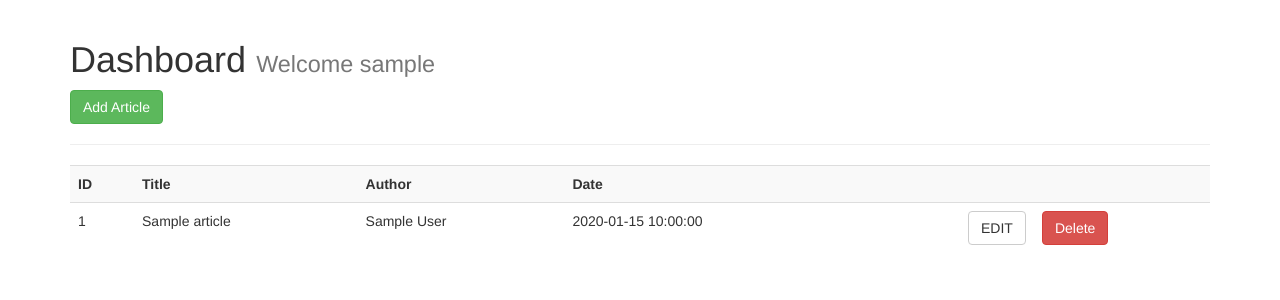
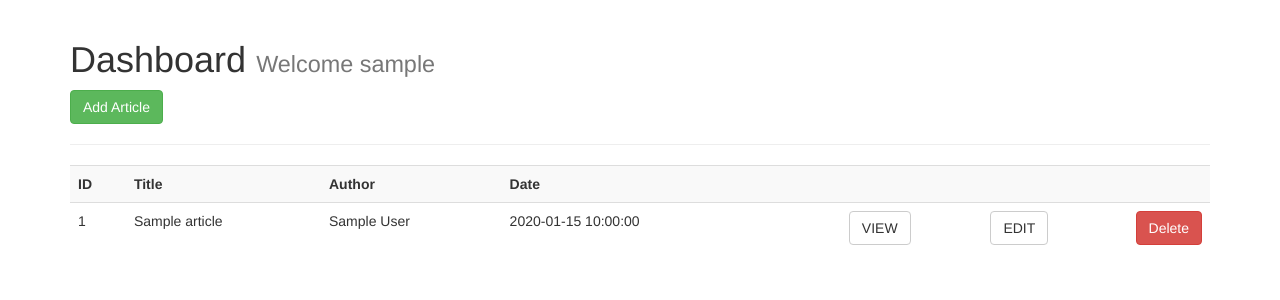
Before and after one commit to mndragos/Flask_Application_Tutorial, a Flask app: template flask_application_tutorial/templates/my_dashboard/dashboard.html in a window 1280 px wide. Shown: the part 52-352 px from the top of the page. Run offline with Flask 2, Linux system fonts and the light colour scheme; the visitor is signed in with stand-in values (Sample User, id 1); data comes from the database, SQL or seed files in the repository; the template is opened without the code that fills it: most values are stand-ins (such as "Sample title", 1, 10 or a date in 2020); some libraries are stand-ins or nearby versions.

Commit message:
added view button in dashboard

```diff
--- a/flask_application_tutorial/templates/my_dashboard/dashboard.html
+++ b/flask_application_tutorial/templates/my_dashboard/dashboard.html
@@ -12,6 +12,7 @@
       <th scope="col">Date</th>
       <th scope="col"></th>
       <th scope="col"></th>
+      <th scope="col"></th>
     </tr>
     {% for article in articles %}
       <tr>
@@ -19,11 +20,12 @@
         <td>{{article["title"]}}</td>
         <td>{{article["author"]}}</td>
         <td>{{article["create_date"]}}</td>
+        <td><a href="{{url_for("articles.article", id=article.id)}}" class="btn btn-default pull-right" >VIEW</a></td>
         <td><a href="{{ url_for("my_dashboard.edit_article", id=article.id) }}" class="btn btn-default pull-right" >EDIT</a></td>
         <td>
           <form action="{{ url_for("my_dashboard.delete_article", id=article.id) }}" method="POST">
             <input type="hidden" name="_method" value="DELETE">
-            <input type="submit" value="Delete" class="btn btn-danger">
+            <input type="submit" value="Delete" class="btn btn-danger pull-right">
           </form>
         </td>
       </tr>
```
